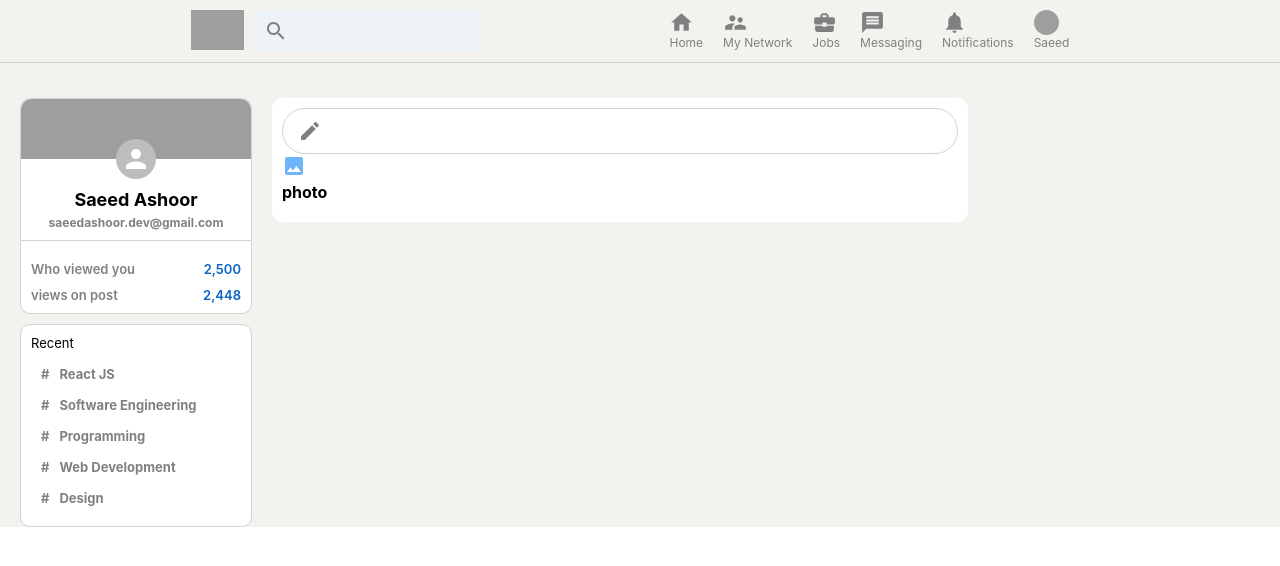
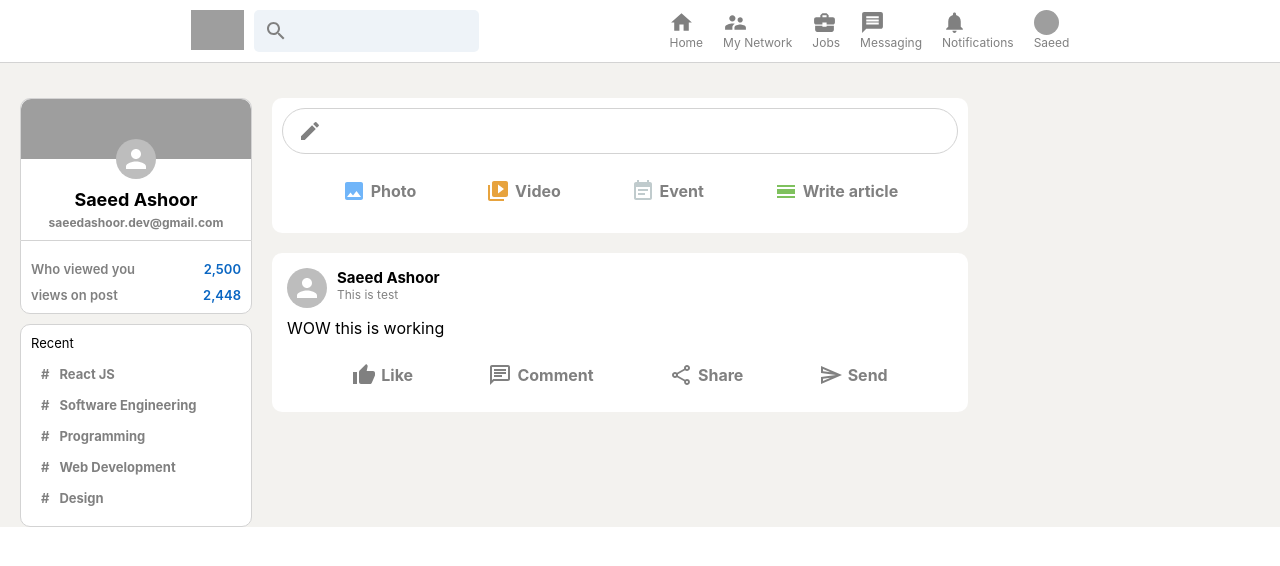
Before and after one commit to Sashoor/Linkedin-clone, a React (Create React App) app: page / in a window 1280 px wide. Shown: the top 566 px of the page. Built offline with nearby package versions, Linux system fonts and the light colour scheme; grey boxes are pictures that could not be loaded.

Commit message:
created feed section

```diff
--- a/src/Feed.css
+++ b/src/Feed.css
@@ -37,3 +37,8 @@
 .feed__input > form > button {
 display: none;
 }
+
+.feed__inputOptions{
+  display: flex;
+  justify-content: space-evenly;
+}
--- a/src/Feed.js
+++ b/src/Feed.js
@@ -1,10 +1,26 @@
-import React from 'react'
+import React, { useState } from 'react'
 import './Feed.css'
 import CreateIcon from '@mui/icons-material/Create';
 import InputOption from './InputOption';
 import ImageIcon from '@mui/icons-material/Image';
+import VideoLibraryIcon from '@mui/icons-material/VideoLibrary';
+import EventNoteIcon from '@mui/icons-material/EventNote';
+import CalendarViewDayIcon from '@mui/icons-material/CalendarViewDay';
+import Post from './Post';
 
 function Feed() {
+const [posts , setPosts] = useState([]);
+
+const sendPost = (e) => {
+    e.preventDefault();
+
+    setPosts()
+
+}
+
+
+
+
     return (
         <div className="feed">
      <div className="feed__inputContainer">
@@ -12,13 +28,25 @@
                     <CreateIcon />
                     <form>
                         <input type="text" />
-                        <button type="submit">Send</button>
+                        <button onClick={sendPost} type="submit">Send</button>
                     </form>
                 </div>
                 <div className="feed__inputOptions">
-                    <InputOption Icon={ImageIcon} title='photo' color="#70B5F9" />
+                    <InputOption Icon={ImageIcon} title='Photo' color="#70B5F9"/>
+                    <InputOption Icon={VideoLibraryIcon} title='Video' color="#e7a33e" />
+                    <InputOption Icon={EventNoteIcon} title='Event' color="#c0cbcd" />
+                    <InputOption Icon={CalendarViewDayIcon} title='Write article' color="#7fc15e" />
+
                 </div>
             </div>
+
+
+            {/* Post */}
+            {posts.map((post) => (
+                <Post />
+            ))}
+            <Post name='Saeed Ashoor' description='This is test' message='WOW this is working' />
+
         </div>
     )
 }
--- a/src/Header.css
+++ b/src/Header.css
@@ -2,6 +2,7 @@
 position: sticky;
 top: 0%;
 display: flex;
+background-color: white;
 justify-content: space-evenly;
 border-bottom: 0.1px solid lightgray;
 padding-top: 10px;
--- a/src/InputOption.css
+++ b/src/InputOption.css
@@ -0,0 +1,16 @@
+.inputOption{
+    display: flex;
+    align-items: center;
+    margin-top: 15px;
+    color: gray;
+    padding: 10px;
+    cursor: pointer;
+}
+
+.inputOption:hover{
+  background-color: whitesmoke;
+}
+
+.inputOption > h4 {
+    margin-left: 5px;
+}
--- a/src/InputOption.js
+++ b/src/InputOption.js
@@ -3,7 +3,7 @@
 
 function InputOption({Icon, title, color }) {
     return (
-        <div>
+        <div className="inputOption">
             <Icon style={{ color: color }}/>
             <h4>{title}</h4>
         </div>
--- /dev/null
+++ b/src/Post.css
@@ -0,0 +1,31 @@
+.post{
+    background-color: white;
+    padding: 15px;
+    margin-bottom: 10px;
+    border-radius: 10px;
+}
+.post__header{
+    display: flex;
+    margin-bottom: 10px;
+}
+
+.post__info{
+    margin-left: 10px;
+}
+
+.post__info > p {
+    font-size: 12px;
+    color: gray;
+}
+.post__body{
+    overflow-wrap: anywhere;
+}
+
+.post__info > h2{
+    font-size: 15px;
+}
+
+.post__button{
+    display: flex;
+    justify-content: space-evenly;
+}
--- /dev/null
+++ b/src/Post.js
@@ -0,0 +1,36 @@
+import { Avatar } from '@mui/material'
+import React from 'react'
+import InputOption from './InputOption'
+import './Post.css'
+import ThumbUpIcon from '@mui/icons-material/ThumbUp';
+import ChatOutlinedIcon from '@mui/icons-material/ChatOutlined';
+import ShareOutlinedIcon from '@mui/icons-material/ShareOutlined';
+import SendOutlinedIcon from '@mui/icons-material/SendOutlined';
+
+
+function Post({ name, description, message, photoUrl }) {
+    return (
+        <div className="post">
+            <div className="post__header">
+                <Avatar />
+                <div className="post__info">
+                    <h2>{name}</h2>
+                    <p>{description}</p>
+                </div>
+            </div>
+
+            <div className="post__body">
+            <p>{message}</p>
+            </div>
+
+            <div className="post__button">
+                <InputOption Icon={ThumbUpIcon} title="Like" color='gray' />
+                <InputOption Icon={ChatOutlinedIcon} title="Comment" color='gray' />
+                <InputOption Icon={ShareOutlinedIcon} title="Share" color='gray' />
+                <InputOption Icon={SendOutlinedIcon} title="Send" color='gray' />
+            </div>
+        </div>
+    )
+}
+
+export default Post
```
